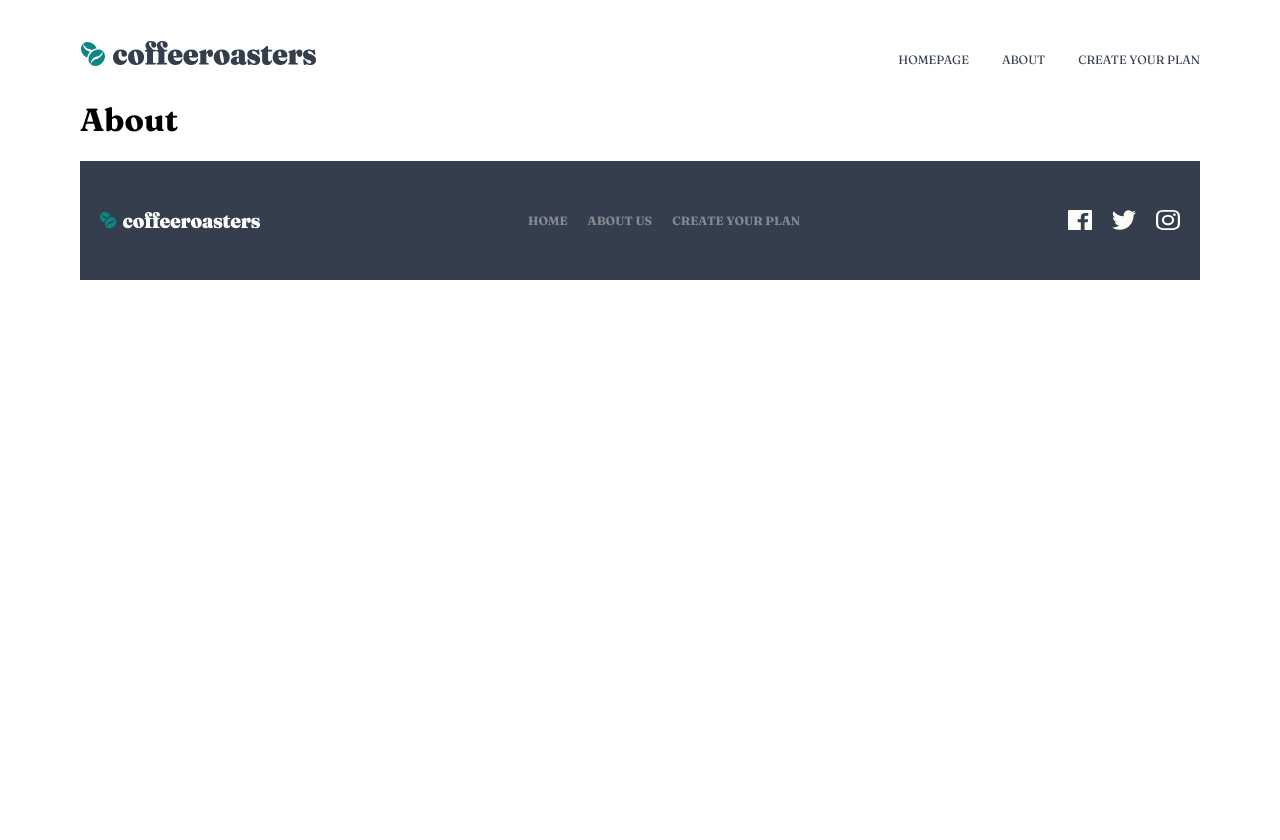
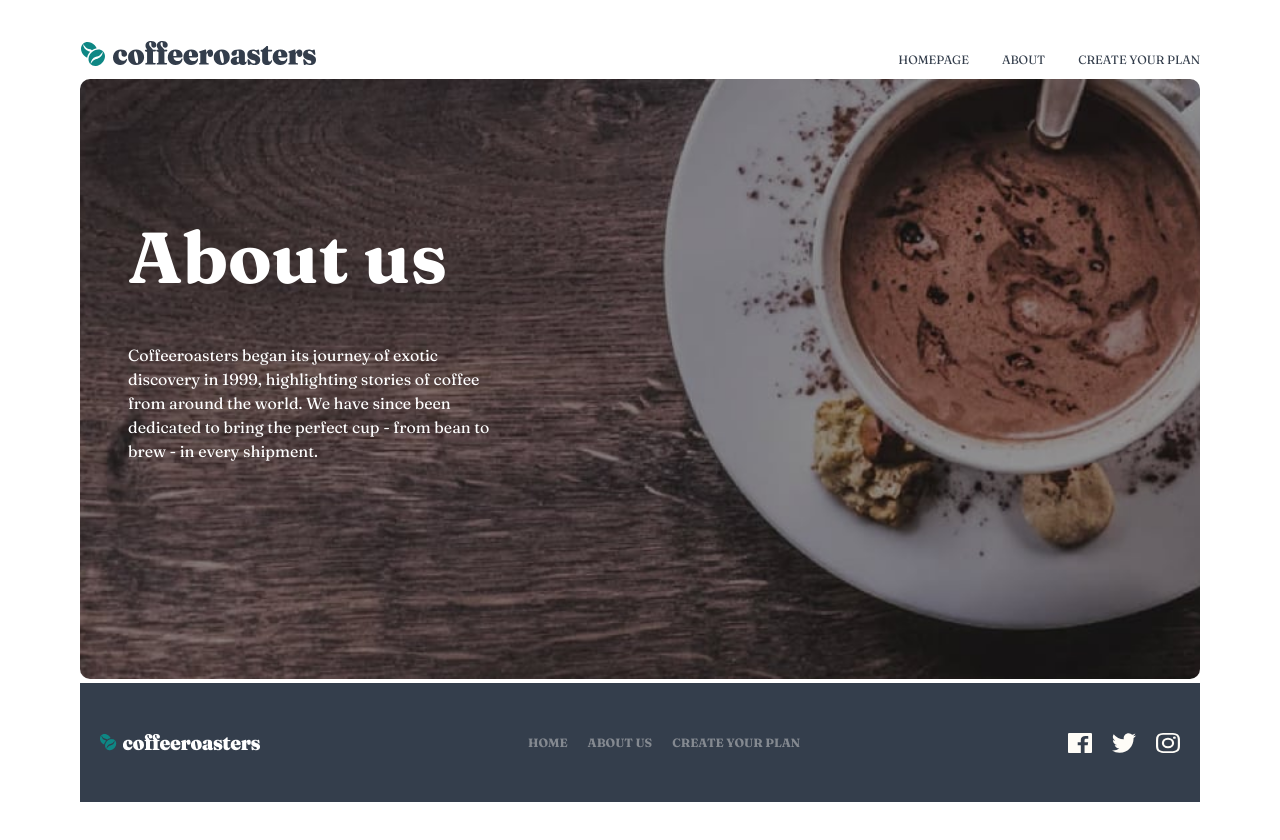
Before and after one commit to maha404/coffeeroasters-subscription-site, a React (Vite) app in the folder coffee-subscription-site/: page /about in a window 1280 px wide. Before the commit the page ends 800 px from the top, so only its background shows below. Built offline with nearby package versions, Linux system fonts and the light colour scheme.

Commit message:
Refactor Header component: update to accept props for dynamic content and improve reusability across pages

```diff
--- a/coffee-subscription-site/src/Components/Header.tsx
+++ b/coffee-subscription-site/src/Components/Header.tsx
@@ -1,24 +1,31 @@
 
-import mobileHero from '../assets/home/mobile/image-hero-coffeepress.jpg'
-import tabletHero from '../assets/home/tablet/image-hero-coffeepress.jpg'
-import desktopHero from '../assets/home/desktop/image-hero-coffeepress.jpg'
+
 import Button from './Button'
 
-export default function Header() {
+interface props {
+    title: string,
+    text: string,
+    buttonVisible: boolean,
+    imageDesktop: string,
+    imageTablet: string,
+    imageMobile: string
+}
+
+export default function Header(props : props) {
     return (
         <header>
             <section className="header-section">
             <picture>
-                <source media="(min-width: 1024px)" srcSet={desktopHero} />
-                <source media="(min-width: 768px)" srcSet={tabletHero} />
-                <img src={mobileHero} alt="Coffee being pressed in a French press" />
+                <source media="(min-width: 1024px)" srcSet={props.imageDesktop} />
+                <source media="(min-width: 768px)" srcSet={props.imageTablet} />
+                <img src={props.imageMobile} alt="Coffee being pressed in a French press" />
             </picture>
             <div className="header-content">
-                <h1>Great coffee made simple.</h1>
-                <p>
-                Start your mornings with the world’s best coffees. Try our expertly curated artisan coffees from our best roasters delivered directly to your door, at your schedule.
-                </p>
-                <Button text="Create your plan" />
+                <h1>{props.title}</h1>
+                <p>{props.text}</p>
+                {props.buttonVisible &&
+                    <Button text="Create your plan" />
+                }
             </div>
             </section>
         </header>
--- a/coffee-subscription-site/src/Pages/AboutPage.tsx
+++ b/coffee-subscription-site/src/Pages/AboutPage.tsx
@@ -1,7 +1,19 @@
+import Header from '../Components/Header'
+import desktopHero from '../assets/about/desktop/image-hero-whitecup.jpg'
+import tabletHero from '../assets/about/tablet/image-hero-whitecup.jpg'
+import mobileHero from '../assets/about/mobile/image-hero-whitecup.jpg'
+
 export default function AboutPage() {
     return (
         <>
-            <h1>About</h1>
+            <Header
+            imageDesktop={desktopHero}
+            imageMobile={mobileHero}
+            imageTablet={tabletHero}
+            title="About us"
+            text="Coffeeroasters began its journey of exotic discovery in 1999, highlighting stories of coffee from around the world. We have since been dedicated to bring the perfect cup - from bean to brew - in every shipment."
+            buttonVisible={false}
+            />
         </>
     )
 }
--- a/coffee-subscription-site/src/Pages/Homepage.tsx
+++ b/coffee-subscription-site/src/Pages/Homepage.tsx
@@ -2,11 +2,21 @@ import Header from '../Components/Header';
 import CollectionSection from '../Components/CollectionSection/CollectionSection';
 import BenefitSection from '../Components/BenefitSection/BenefitSection';
 import HowItWorksSection from '../Components/HowItWorksSection/HowItWorksSection';
+import mobileHero from '../assets/home/mobile/image-hero-coffeepress.jpg'
+import tabletHero from '../assets/home/tablet/image-hero-coffeepress.jpg'
+import desktopHero from '../assets/home/desktop/image-hero-coffeepress.jpg'
 
 export default function Homepage() {
     return (
         <>
-            <Header />
+            <Header
+            imageDesktop={desktopHero}
+            imageMobile={mobileHero}
+            imageTablet={tabletHero}
+            title="Great coffee made simple."
+            text="Start your mornings with the world’s best coffees. Try our expertly curated artisan coffees from our best roasters delivered directly to your door, at your schedule."
+            buttonVisible={true}
+            />
             <CollectionSection />
             <BenefitSection />
             <HowItWorksSection />
```
